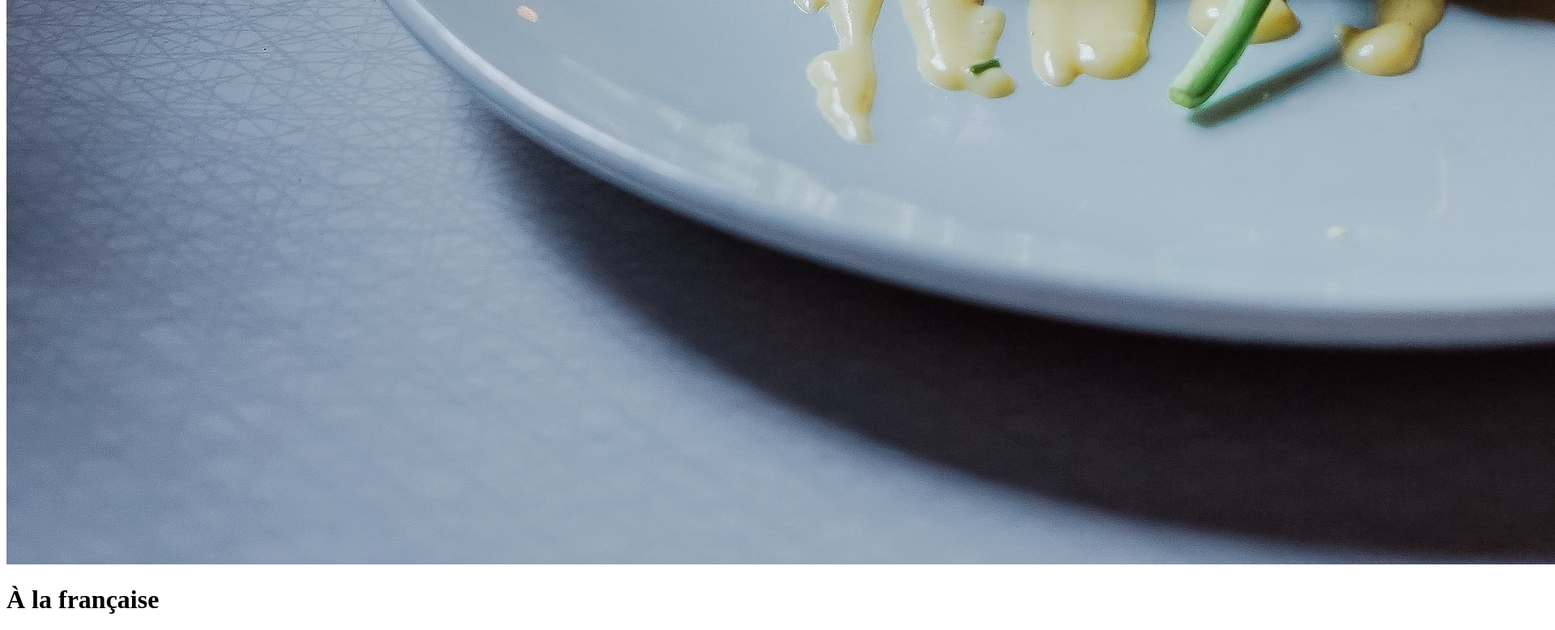
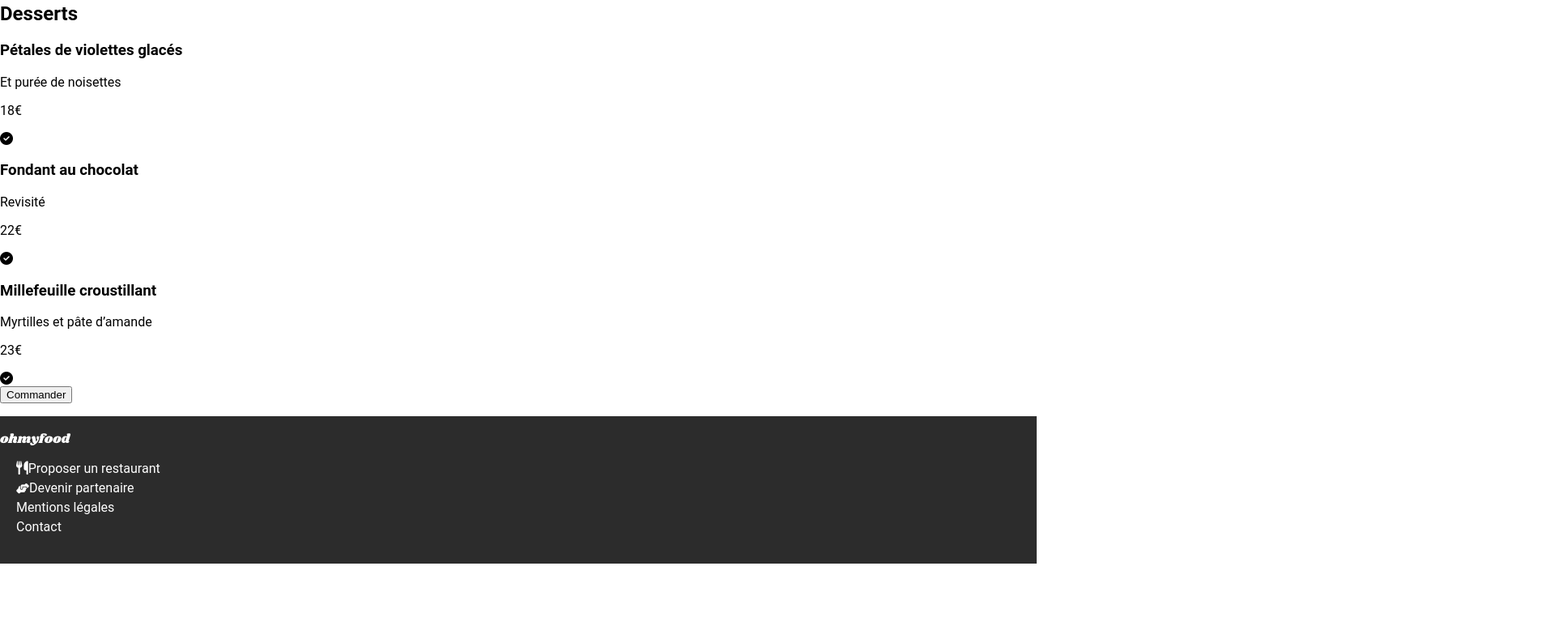
Before and after one commit to Supercount/SylvainYvonneau_3_03062021, a website: page alafrancaise.html in a window 1280 px wide. Shown: the part 2007-2785 px from the top of the page at 81% size, 1920 px wide, since content can reach past the window. After the commit the page ends 2703 px from the top, so only its background shows below. Drawn offline with Linux system fonts and the light colour scheme.

Commit message:
Premier jet footer

```diff
--- a/alafrancaise.html
+++ b/alafrancaise.html
@@ -9,9 +9,9 @@
 </head>
 
 <body>
-    <header>
-        <a href="index.html"><i class="fas fa-arrow-left"></i></a>
-        <img src="images/logo/ohmyfood.png" alt="logo_ohmyfood">
+    <header class="head">
+        <a href="index.html" class="head__link"><i class="fas fa-arrow-left"></i></a>
+        <p class="head__title">ohmyfood</p>
     </header>
     <img src="images/restaurants/toa-heftiba-DQKerTsQwi0-unsplash.jpg" alt="A la française" id="photo_restau">
     <main>
@@ -85,13 +85,13 @@
         <button>Commander</button>
     </main>
 
-    <footer>
-        <img src="images/logo/ohmyfood.png" alt="logo_ohmyfood" id="logo_footer">
-        <ul>
-            <li><a href="#"><i class="fas fa-utensils"></i>Proposer un restaurant</a></li>
-            <li><a href="#"><i class="fas fa-hands-helping"></i>Devenir partenaire</a></li>
-            <li><a href="#">Mentions légales</a></li>
-            <li><a href="mailto:contact@ohmyfood.com">Contact</a></li>
+    <footer class="foot">
+        <p class="foot__title">ohmyfood</p>
+        <ul class="foot__list">
+            <li><a href="#" class="foot__links"><i class="fas fa-utensils"></i>Proposer un restaurant</a></li>
+            <li><a href="#" class="foot__links"><i class="fas fa-hands-helping"></i>Devenir partenaire</a></li>
+            <li><a href="#" class="foot__links">Mentions légales</a></li>
+            <li><a href="mailto:contact@ohmyfood.com" class="foot__links">Contact</a></li>
         </ul>
     </footer>
 </body>
--- a/sass/layout/_footer.scss
+++ b/sass/layout/_footer.scss
@@ -0,0 +1,29 @@
+.foot {
+    background-color: rgb(44, 44, 44);
+    color: white;
+    padding-bottom: 20px;
+    &__title {
+        font-family: 'Shrikhand', sans-serif;
+        padding-top: 20px;
+        text-align: left;
+    }
+    &__list {
+        list-style-type: none;
+        position: relative;
+        right: 20px;
+        li {
+            margin-top: 5px;
+        }
+    }
+    &__links {
+        text-align: left;
+        text-decoration: none;
+        color: white;
+    }
+    .fa-hands-helping {
+        font-size: 0.8em;
+    }
+    .fa-utensils {
+        font-size: 1.05em;
+    }
+}
--- /dev/null
+++ b/sass/layout/_global.scss
@@ -0,0 +1,11 @@
+body {
+    width: 100%;
+    min-height: 100%;
+    margin: 0;
+    font-family: 'Roboto', sans-serif;
+}
+
+#photo_restau {
+    width: 100%;
+    object-fit: cover;
+}
--- a/sass/layout/_header.scss
+++ b/sass/layout/_header.scss
@@ -1,6 +1,18 @@
 .head {
     display: flex;
+    padding-top: 5px;
+    &__link {
+        margin-left: 5%;
+        align-self: center;
+        z-index: 1;
+    }
     &__title {
         font-family: 'Shrikhand', sans-serif;
+        flex: 1;
+        text-align: center;
+        font-size: 1.5em;
+        margin: 5px;
+        position: relative;
+        right: 5%;
     }
 }
--- a/sass/main.scss
+++ b/sass/main.scss
@@ -1,6 +1,7 @@
 @import "./utils/variables";
-@import "./base/polices";
+@import "./base/fonts";
 
 
+@import "./layout/global";
 @import "./layout/header";
 @import "./layout/footer";
```
Also changed, not shown: delicesens.html (+10 -10 lines), index.html (+9 -9 lines), noteenchantee.html (+7 -7 lines), palettegout.html (+10 -10 lines), public/css/style.css, sass/base/_fonts.scss (renamed from sass/base/_polices.scss), 1 other file.
